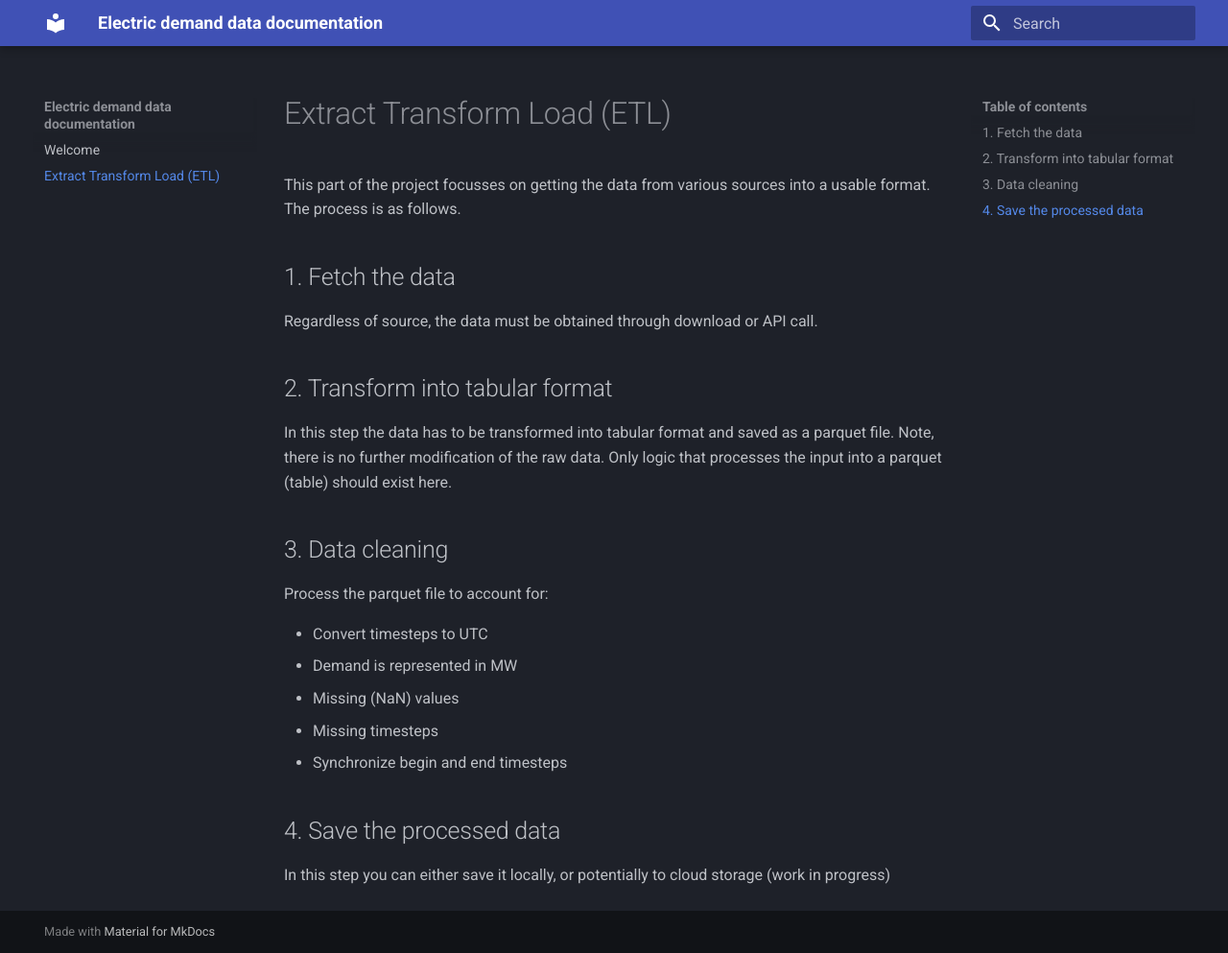
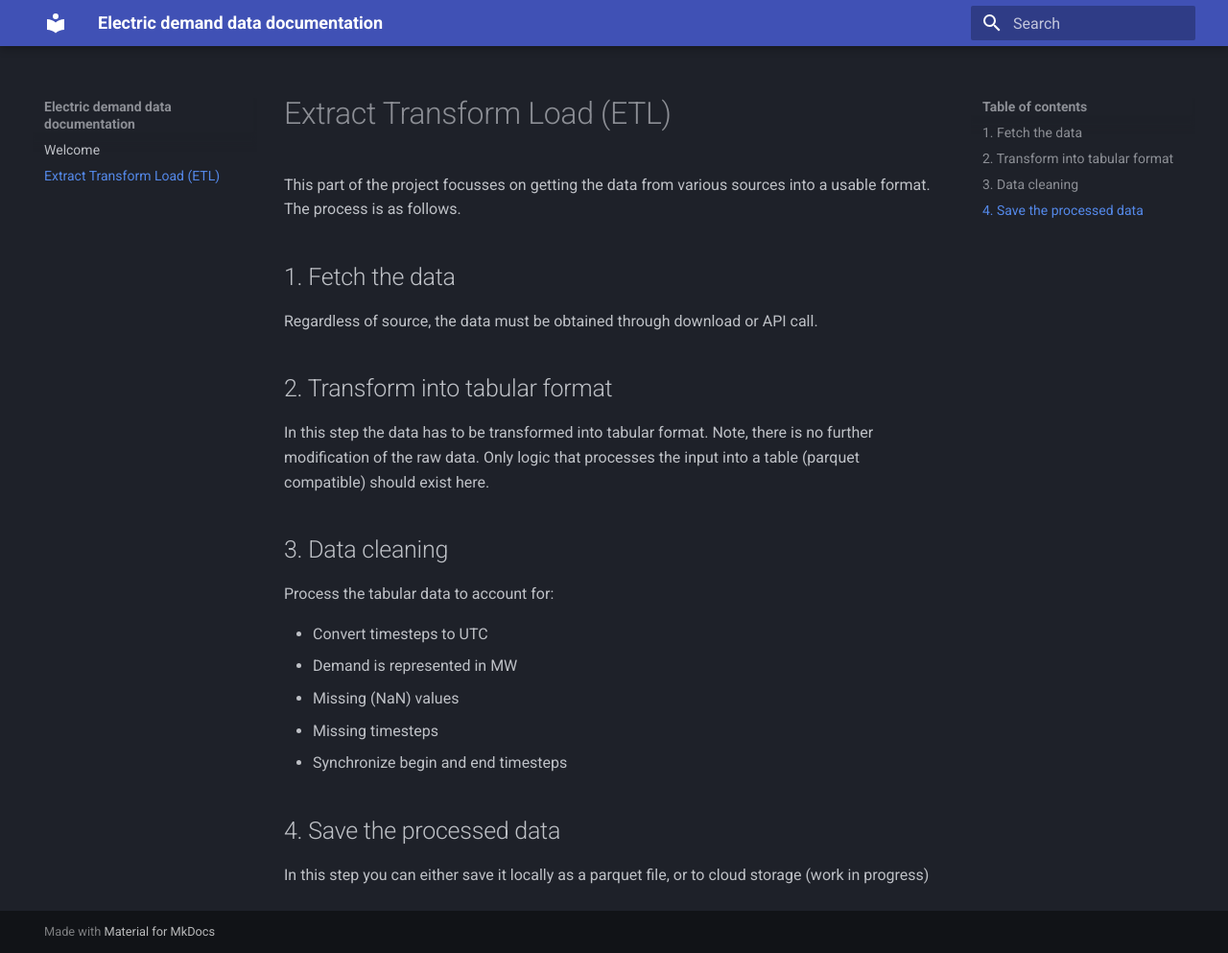
Before and after one commit to open-energy-transition/electric-demand-data, an MkDocs documentation site: the page built from docs/ETL.md, in a window 1280 px wide and 993 px high. Shown: the whole window at 96% size. Built offline with MkDocs 1.6.1 and Material for MkDocs 9.7.7, drawn with Linux system fonts in a browser that asks for light colours.

Commit message:
Description update 3

```diff
--- a/docs/ETL.md
+++ b/docs/ETL.md
@@ -9,13 +9,13 @@ Regardless of source, the data must be obtained through download or API call.
 
 ## 2. Transform into tabular format
 
-In this step the data has to be transformed into tabular format and saved as a parquet file.
+In this step the data has to be transformed into tabular format.
 Note, there is no further modification of the raw data.
-Only logic that processes the input into a parquet (table) should exist here.
+Only logic that processes the input into a table (parquet compatible) should exist here.
 
 ## 3. Data cleaning
 
-Process the parquet file to account for:
+Process the tabular data to account for:
 
 - Convert timesteps to UTC
 - Demand is represented in MW
@@ -26,4 +26,4 @@ Process the parquet file to account for:
 
 ## 4. Save the processed data
 
-In this step you can either save it locally, or potentially to cloud storage (work in progress)
+In this step you can either save it locally as a parquet file, or to cloud storage (work in progress)
```
